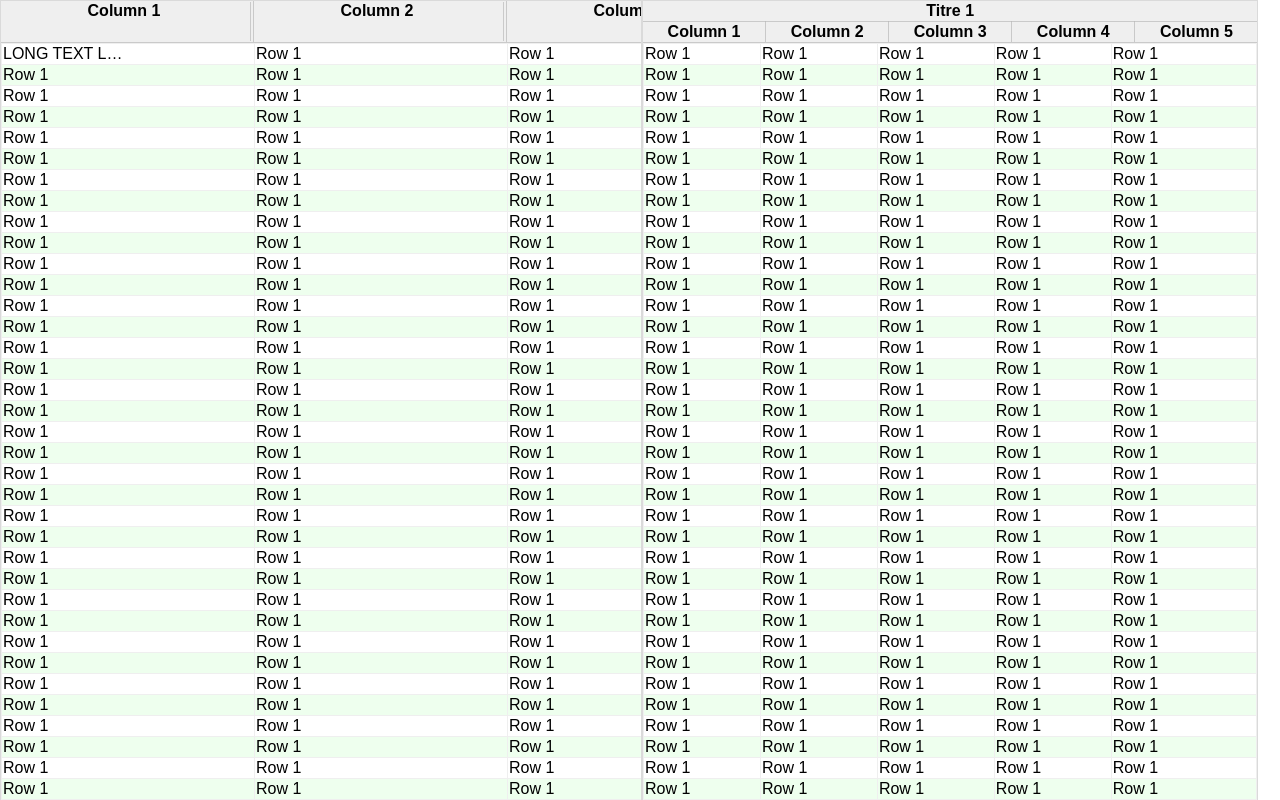
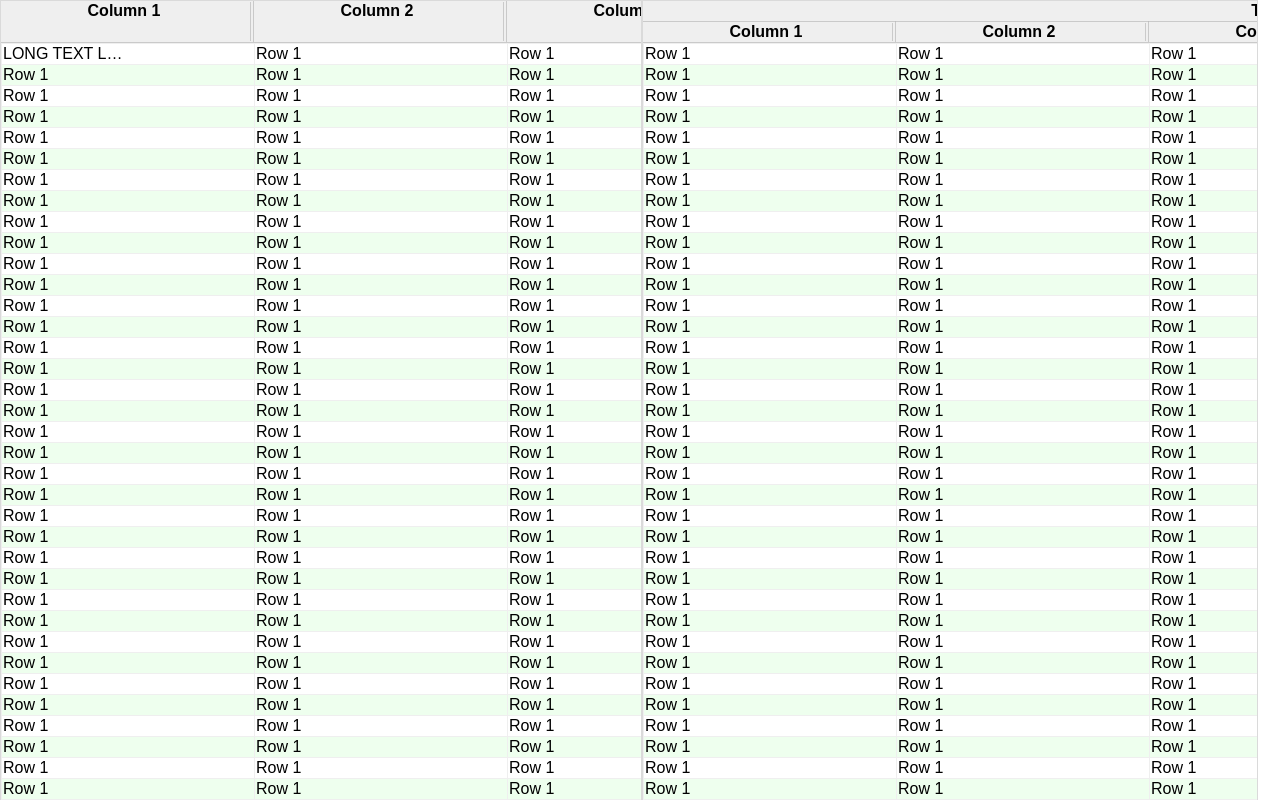
Before and after one commit to RektYourJava/table-component, a plain HTML site: page html/table.html in a window 1280 px wide. Drawn offline with nearby package versions, Linux system fonts and the light colour scheme.

Commit message:
made the resize work

```diff
--- a/html/table.css
+++ b/html/table.css
@@ -102,7 +102,7 @@ td {
 
 #left-table thead>tr,
 #right-table thead>tr {
-    width: calc(100% - 12px);
+    /* width: calc(100% - 12px); */
 }
 
 #left-table tbody,
--- a/html/table.html
+++ b/html/table.html
@@ -389,11 +389,21 @@
                         <TH COLSPAN=5 class="col-1">Titre 1</TH>
                     </TR>
                     <tr>
-                        <th>Column 1</th>
-                        <th>Column 2</th>
-                        <th>Column 3</th>
-                        <th>Column 4</th>
-                        <th>Column 5</th>
+                        <th>Column 1
+                            <div data-id="6" class="resize-border"></div>
+                        </th>
+                        <th>Column 2
+                            <div data-id="7" class="resize-border"></div>
+                        </th>
+                        <th>Column 3
+                            <div data-id="8" class="resize-border"></div>
+                        </th>
+                        <th>Column 4
+                            <div data-id="9" class="resize-border"></div>
+                        </th>
+                        <th>Column 5
+                            <div data-id="10" class="resize-border"></div>
+                        </th>
                     </tr>
                 </thead>
                 <tbody data-opposite-side="left">
--- a/html/table.js
+++ b/html/table.js
@@ -71,11 +71,13 @@ $(document).ready(function () {
             'max-width': headers[id].width + 'px',
             'min-width': headers[id].width + 'px'
         });
-        $e.closest('table').find('tr td:nth-child(' + id + ')').css({
+        $e.closest('table').find('tr td:nth-child(' + ($e.index() + 1) + ')').css({
             'width': headers[id].width + 'px',
             'max-width': headers[id].width + 'px',
             'min-width': headers[id].width + 'px'
         });
+
+        $resizeBar.height($e.height());
     });
 
     $('.resize-border').draggable({
@@ -104,7 +106,7 @@ $(document).ready(function () {
                 'min-width': headers[id].width + 'px'
             });
 
-            $target.closest('table').find('tr td:nth-child(' + id + ')').css({
+            $target.closest('table').find('tr td:nth-child(' + ($target.closest('th').index() + 1) + ')').css({
                 'width': headers[id].width + 'px',
                 'max-width': headers[id].width + 'px',
                 'min-width': headers[id].width + 'px'
```
